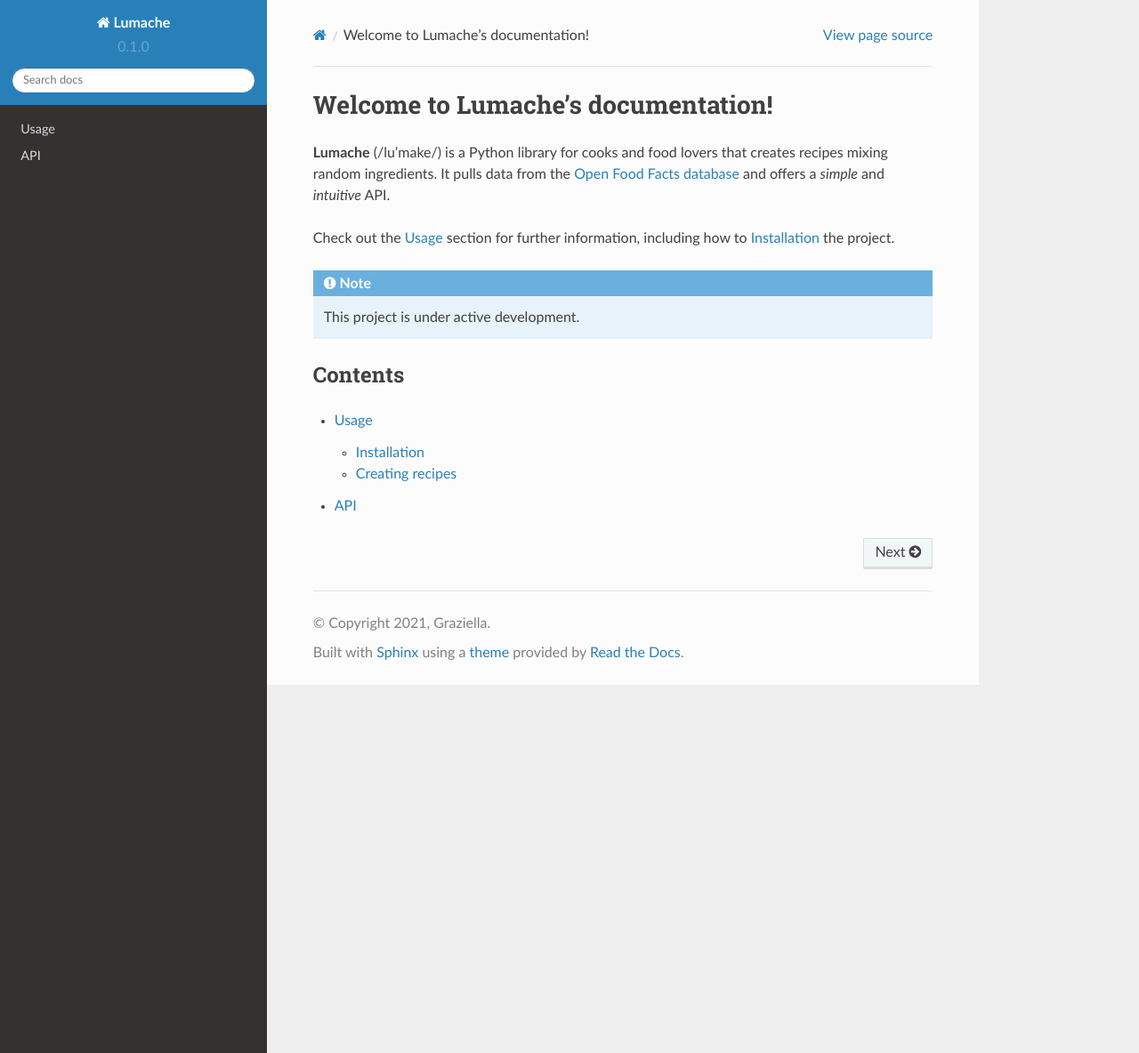
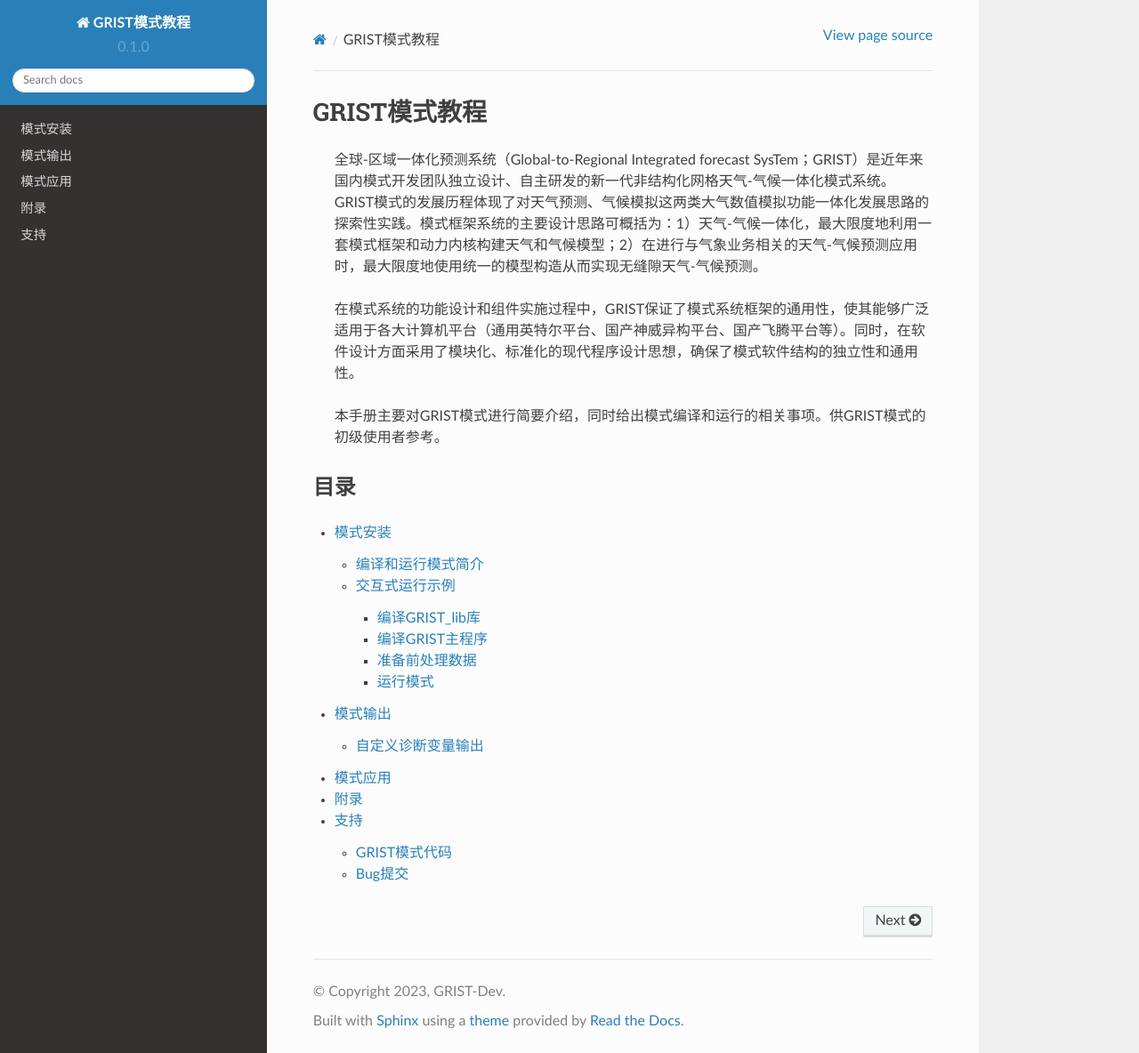
Before and after one commit to GRIST-Dev/GRIST_Tutorial, a Sphinx documentation site: the page built from docs/source/index.rst, in a window 1280 px wide and 1184 px high. Shown: the whole window at 89% size. Built offline with Sphinx 7.4.7 and the Read the Docs theme 2.0.0, drawn with Linux system fonts in a browser that asks for light colours.

Commit message:
“framework”

```diff
--- a/docs/source/api.rst
+++ /dev/null
@@ -1,7 +0,0 @@
-API
-===
-
-.. autosummary::
-   :toctree: generated
-
-   lumache
--- /dev/null
+++ b/docs/source/appendix.rst
@@ -0,0 +1,5 @@
+附录
+=====================
+
+GRIST namelist 变量（版本为A22.12.26）
+本附录提供GRIST模式namelist设置变量参考。
--- /dev/null
+++ b/docs/source/application.rst
@@ -0,0 +1,5 @@
+模式应用
+=================
+DYAMOND全球风暴解析模拟
+
+.. image:: images/2020-01-22-utc3.png
--- a/docs/source/conf.py
+++ b/docs/source/conf.py
@@ -2,9 +2,9 @@
 
 # -- Project information
 
-project = 'Lumache'
-copyright = '2021, Graziella'
-author = 'Graziella'
+project = 'GRIST模式教程'
+copyright = '2023, GRIST-Dev'
+author = 'GRIST-Dev'
 
 release = '0.1'
 version = '0.1.0'
@@ -34,5 +34,4 @@
 # -- Options for EPUB output
 epub_show_urls = 'footnote'
 
-# Change Sphinx's master_doc setting 'contents' to 'index'
 master_doc = 'index'
--- a/docs/source/index.rst
+++ b/docs/source/index.rst
@@ -1,22 +1,20 @@
-Welcome to Lumache's documentation!
+GRIST模式教程
 ===================================
 
-**Lumache** (/lu'make/) is a Python library for cooks and food lovers
-that creates recipes mixing random ingredients.
-It pulls data from the `Open Food Facts database <https://world.openfoodfacts.org/>`_
-and offers a *simple* and *intuitive* API.
+   全球-区域一体化预测系统（Global-to-Regional Integrated forecast SysTem；GRIST）是近年来国内模式开发团队独立设计、自主研发的新一代非结构化网格天气-气候一体化模式系统。GRIST模式的发展历程体现了对天气预测、气候模拟这两类大气数值模拟功能一体化发展思路的探索性实践。模式框架系统的主要设计思路可概括为：1）天气-气候一体化，最大限度地利用一套模式框架和动力内核构建天气和气候模型；2）在进行与气象业务相关的天气-气候预测应用时，最大限度地使用统一的模型构造从而实现无缝隙天气-气候预测。
 
-Check out the :doc:`usage` section for further information, including
-how to :ref:`installation` the project.
+   在模式系统的功能设计和组件实施过程中，GRIST保证了模式系统框架的通用性，使其能够广泛适用于各大计算机平台（通用英特尔平台、国产神威异构平台、国产飞腾平台等）。同时，在软件设计方面采用了模块化、标准化的现代程序设计思想，确保了模式软件结构的独立性和通用性。
 
-.. note::
+   本手册主要对GRIST模式进行简要介绍，同时给出模式编译和运行的相关事项。供GRIST模式的初级使用者参考。
 
-   This project is under active development.
 
-Contents
+目录
 --------
 
 .. toctree::
 
-   usage
-   api
+   install
+   output
+   application
+   appendix
+   support
--- /dev/null
+++ b/docs/source/install.rst
@@ -0,0 +1,97 @@
+模式安装
+================
+编译和运行模式简介
+----------------
+  本章描述如何在独立的环境中编译和运行GRIST模式。下文中会提供一些简单运行脚本的示例，这些示例可以为用户自己编写脚本提供参考。
+  模式编译前需配置好编译环境，以下几个软件是编译GRIST模式所必需的，括号中为推荐的软件版本：
+    - METIS库.（推荐版本：5.1.0）
+    - NetCDF库（推荐版本：3.6.3）
+    - PnetCDF库（推荐版本：1.12.2）
+    - Lapack库（推荐版本：3.8.0）
+    - 编译器和MPI.（推荐版本：Intel2018）
+
+  上述配置环境的编译安装详见各软件的说明手册，本手册中不展开说明。
+  编译和运行GRIST模式需要以下几个步骤：
+    #. 编译GRIST_lib库
+    #. 编译GRIST主程序
+    #. 准备前处理数据
+    #. 运行模式
+
+编译GRIST_lib库
+  该步骤包括使用GNU make命令(gmake)编译和链接GRIST_lib库文件。用户需根据计算机运行环境在编译目录中修改Makefile文件。然后执行gmake命令完成编译。
+
+编译GRIST主程序
+  该步骤和上述步骤相似。其流程和编译GRIST_lib一致：进入编译目录，修改Makefile文件，修改后执行make.sh命令完成编译。
+
+准备前处理数据
+  该步骤生成模式运行所必要的前处理文件，包括网格文件，初/边值条件文件以及静态数据文件。
+
+运行模式
+  这一步包括可执行文件的实际调用。当运行模式并行运行时，需要调用MPI可执行文件。在大多数高性能计算（HPC）平台上，一般通过批处理队列系统访问计算资源。（不同HPC平台批处理命令各有差异，需根据实际情况修改）。
+
+交互式运行示例
+----------------
+  下面几小节中会给出交互式shell命令来编译和运行GRIST模式。大部分情况下，建议将这些步骤封装在shell脚本中。这样做最重要的优点是它可以记录每一步用户所做的运行步骤。
+
+编译GRIST_lib库
+~~~~~~~~~~~~~~~~
+  首先进入grist_lib库的编译目录::
+
+    $ cd ${GRIST_HOME}/src/grist_lib/bld
+
+  然后修改Makefile文件中的编译选项：修改 FC、 CC 和 CXX选项来指定 Fortran、 C 和 CXX的编译器(对于 Intel 编译器，示例配置为: FC = mpifort，CC = mpiicc，CXX = mpiicpc)。然后修改 METIS _ LIB 指定 METIS lib 目录。
+  以上步骤完成后，输入::
+
+    $ make lib
+  等待编译完成。
+
+编译GRIST主程序
+~~~~~~~~~~~~~~~~
+  GRIST_lib编译完成后，可对GRIST主程序进行编译。首先选择编译的GRIST工作模式并进入该工作模式目录（包括amipc, amipw, gcm, scm, swe），这里以gcm模式的编译为例::
+
+    $ cd ${GRIST_HOME}/bld/build_gcm
+  修改该目录下的Makefile文件：修改 NETCDF、 PNETCDF、 LAPACK 和 METIS来指定对应软件的路径。修改 EXEDIR 指定 GRIST 的可执行文件目录。然后修改 FC 指定 Fortran 编译器。
+  修改完成后，输入::
+
+    $ ./make.sh
+  对GRIST可执行程序进行编译。
+  如果编译成功，执行目录中会出现两个可执行文件: ${model}.exe 和 parttion.exe。这代表GRIST整个编译流程完成。
+
+准备前处理数据
+~~~~~~~~~~~~~~~~
+  在模式运行前需准备前处理数据。其中，网格文件和静态数据为开发者事先生成，用户可根据自身试验需求下载或联系模式支持获取。一般不推荐用户自行生成网格和静态数据，这样做可能会产生意料之外的bug。
+  初/边值条件则需要提前下载相应数据（例如，ERA5、GFS），数据下载后可放入${GRIST_HOME}/data中完成对初/边值条件的初始化，该目录下有gesSST, init和post三个文件，分别存放生成边值条件，生成初始场和初值后处理的示例脚本，详情参考README.md文件，根据自身需求修改示例脚本并运行后生成初/边值条件。
+
+运行模式
+~~~~~~~~~~~~~~~~
+  以上步骤完成后，即可运行GRIST。需要指出，所有前处理文件都可以生成后重复使用，如服务器中已存在所需前处理文件，则可以直接进入模式运行阶段。
+  GRIST提供了多个示例脚本来自定义模式配置，这里仍对gcm试验的示例脚本（run_dcmip_tc_g6_rk3o3_rj.sh）进行介绍。其目录在${GRIST_HOME}/run/run_mode_dtp_dcmiptc下。该脚本主要负责修改namelist对模式的各模块进行基本设置（附录namelist中会详细介绍），生成运行模式和提交批处理任务的脚本。
+  用户可根据试验需求修改上述内容，完成自定义设置，完成后，运行脚本::
+    $ ./run_dcmip_tc_g6_rk3o3_rj.sh
+  应当指出，由于GRIST模式发展较为迅速。一些运行脚本可能未能根据实际情况及时更新。如遇到问题，可联系模式支持。
+  等待脚本运行完毕后会生成run.sbatch文件，即模式运行和提交批处理任务脚本。以下是run.sh文件的内容，它负责设置环境变量和运行GRIST可执行程序，用户需根据自身计算机环境进行修改::
+
+    #!/bin/sh
+    #!/usr/bin/bash
+    #SBATCH --comment=GCM
+    #SBATCH -J GCM #任务名称
+    #SBATCH -n ${nproc}#总节点数
+    #SBATCH -p normal #节点名称
+    #SBATCH -o gcm_%j.out #输出
+    #SBATCH -e gcm_%j.err #错误输出
+
+    ##set runtime environment variables
+
+    ulimit -s unlimited
+    ulimit -c unlimited
+
+    module load compiler/intel/composer_xe_2017.2.174 #加载inetl编译器
+    module load mpi/intelmpi/2017.2.174 #加载mpi，以上均需根据计算机环境指定
+    export I_MPI_PMI_LIBRARY=/opt/gridview/slurm17/lib/libpmi.so #加载MPI库
+    export LD_LIBRARY_PATH=/g13/zhangyi/softwares/intel2017/metis-5.1.0/build/Linux-x86_64/libmetis/:${LD_LIBRARY_PATH} #加载
+    srun ./par.exe #运行程序
+
+  修改完run.sbatch文件后，使用sbatch命令提交批处理任务::
+
+    $ sbatch run.sbatch
+  运行完成后等待模式输出结果。
--- /dev/null
+++ b/docs/source/output.rst
@@ -0,0 +1,67 @@
+模式输出
+=================
+  GRIST模式的输出为基于非结构网格分布的文件数据。非结构网格数据将二维空间的格点信息存储至一维数组。模式的输出文件因此根据不同维度，分为一维文件、二维文件和三维文件。一维文件存放降水、2m气温、500hPa高度场等二维单层空间变量。二维文件存放大气风场、温度场等三维空间变量。三维文件目前主要存放包含不同示踪物成分的四维变量，即在垂直层的基础上增加了“类型”这一维度。
+
+  输出文件根据其应用类型，可分为三种：
+
+    1. 月平均诊断输出（h0）。该类型下每月输出一次月平均数据文件。
+    2. 根据自定义时间间隔的输出（h1）。该类型下根据用户自定义的输出文件时间间隔进行输出。最短时间间隔为模式运行时间步长。
+    3. 重启动文件。该类型如果开启，将产生用于模式重启动计算所需的数据。根据重启动数据的来源，主要分为大气动力文件（Dyn），大气物理文件（Phy）和陆面文件（Lnd）。
+
+  模式输出结果在诊断层进行后处理和可视化。非结构网格数据后处理可通过CDO/NCO等处理软件进行。GRIST提供了一些后处理脚本，包括变量提取，水平插值和垂直插值等。例如水平插值可利用CDO中提供的remapdis或者remapycon函数完成。除后处理外，GRIST输出文件格式也支持多种绘图软件直接进行可视化。
+
+自定义诊断变量输出
+------------------
+  为方便用户对模式进行诊断，GRIST提供了灵活的诊断变量诊断和I/O模块。其中，诊断模块主要负责定义和计算诊断变量，包括瞬时变量（inst）和时间平均变量（accu）。这些变量须为模式中无法直接输出需要诊断计算的变量，其它变量可直接在I/O模块中设置输出。I/O模块控制模式变量输出，包括诊断模块中计算的变量和可直接输出的变量。需指出，用户自定义变量输出建议都定义在诊断模块中或者直接在I/O模块中，不建议在其它模式的计算模块中额外定义。下面介绍自定义输出变量的输出流程。
+
+  首先进入变量输出模块目录::
+
+    $ cd ${GRIST_HOME}/src/atmosphere/gcm/io_UrTemplate
+
+  这里io_UrTemplate为模式示例目录，用户可根据自身习惯更改文件名。该目录中目前只有readme文件，需执行::
+
+    $ cp ../io_zy/* .
+
+  将文件诊断和输出模块拷贝到当前目录。拷贝以后会出现四个F90文件，分别为月平均历史文件（h0）和历史输出文件（h1）的诊断和I/O模块。这里以h1文件中的时间平均纬向水平风场（u_wind）为例介绍自定义变量的输出流程。
+  首先修改grist_gcm_diagnose_h1_module.F90文件声明所需输出变量::
+
+    type gcm_diag_accu_vars_2d
+          ···
+            type(scalar_2d_field)  :: uwind #添加声明变量（如1d-2d需有不同声明）
+          ···
+       end type gcm_diag_accu_vars_2d
+    ···
+    call wrap_allocate_data2d(mesh,nlev ,diag_phys_accu_vars_h1_2d%uwind)
+    #为变量分配内存
+    ···
+    subroutine wrap_deallocate_accu_vars_h1_2d
+       ···
+    if(allocated(diag_phys_accu_vars_h1_2d%uwind%f))         deallocate(diag_phys_accu_vars_h1_2d%uwind%f) #如果为变量分配过内存，调用时删除内存
+       ···
+    end subroutine wrap_deallocate_accu_vars_h1_2d
+    ···
+       subroutine gcm_h1_2d_accu_physics_variables
+          ···
+          diag_phys_accu_vars_h1_2d%uwind%f          = diag_phys_accu_vars_h1_2d%uwind%f         +dycoreVarCellFull%scalar_U_wind_n%f #计算累计uwind
+          ···
+    end subroutine gcm_h1_2d_accu_physics_variables
+    ···
+       subroutine gcm_h1_2d_dump_physics_variables
+          ···
+               diag_phys_accu_vars_h1_2d%uwind%f          = diag_phys_accu_vars_h1_2d%uwind%f        /diag_phys_accu_vars_h1_2d%ncount #计算时间平均
+          ···
+       end subroutine gcm_h1_2d_dump_physics_variables
+    ···
+       subroutine gcm_h1_2d_rest_physics_variables
+          ···
+    diag_phys_accu_vars_h1_2d%uwind%f     = zero #将变量设为零
+          ···
+       end subroutine gcm_h1_2d_rest_physics_variables
+    ···
+
+  这样自定义变量的声明和计算设置就基本完成了。输出瞬时变量的流程和时间平均变量基本一致，也需声明、赋值和计算。这里计算与上述时间平均不同，包括垂直平均或选取某一垂直层等。详情可参考诊断模块中viqv等变量的输出流程添加自定义瞬时变量。
+  自定义变量定义和计算完成后，修改grist_gcm_io_h1_module.F90添加所需输出变量。用户只需在对应类型文件的write_atm_file?d中添加即可，这里瞬时纬向风为例::
+    call wrap_add_field_2d(dycoreVarCellFull%scalar_U_wind_n,"uPC","zonal wind speed","m/s")
+
+  在以上wrap_add_field_?d函数中dycoreVarCellFull%scalar_U_wind_n为模式中的变量（模式定义变量或诊断模块中变量），"uPC"为输出文件变量名，"zonal wind speed"为变量描述，"m/s"为单位。以上为用户自定义变量输出的全部流程。
+  需要指出，在编译之前需修改${GRIST_HOME}/bld/build_amipw/Filepath文件中对应路径，目前默认路径为：../../src/atmosphere/gcm/io_zy/，用户只需改为修改了诊断和I/O文件的目录即可。
--- /dev/null
+++ b/docs/source/support.rst
@@ -0,0 +1,14 @@
+支持
+==================
+GRIST模式代码
+------------------
+  GRIST模式的源代码目前在github中托管（目前为私有项目）：https://github.com/GRIST-Dev/。也可通过项目成员间协作方式获取代码。
+
+Bug提交
+------------------
+  如果用户在代码中遇到bug(即，它没有按照文档所建议的方式运行)，可以以邮件（grist_dev@163.com）方式报告该问题。在编写bug报告时，需要提供足够的信息，以便bug可以被重现。下面的列表列出了报告中应包含的最少信息：
+
+    #. GRIST的版本号。
+    #. 运行代码的环境。包括如Fortran编译器，MPI库等相关信息。
+    #. 编译和运行命令行或脚本。
+    #. 打印模式输出。其中应该包含打印到输出日志中的所有错误消息。
```
Also changed, not shown: README.rst (+1 -9 lines), docs/source/usage.rst (deleted, +0 -33 lines), docs/source/images/amipc.png (added), 6 other files.
